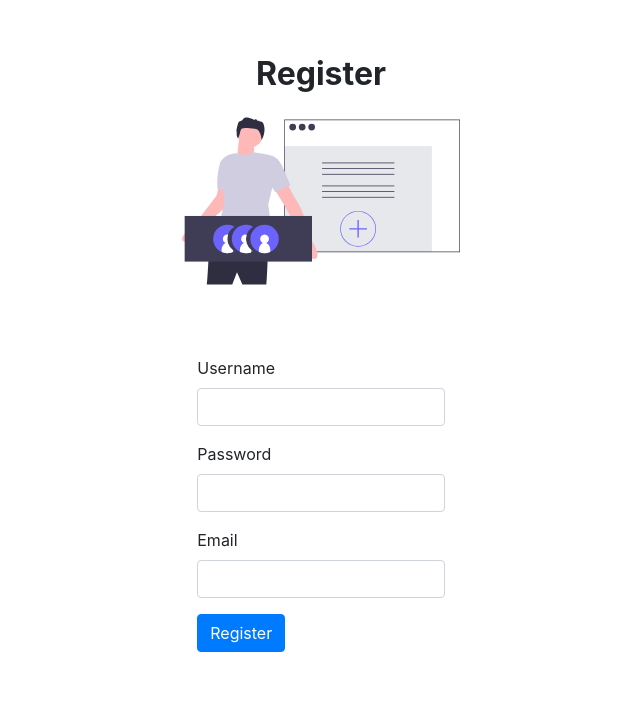
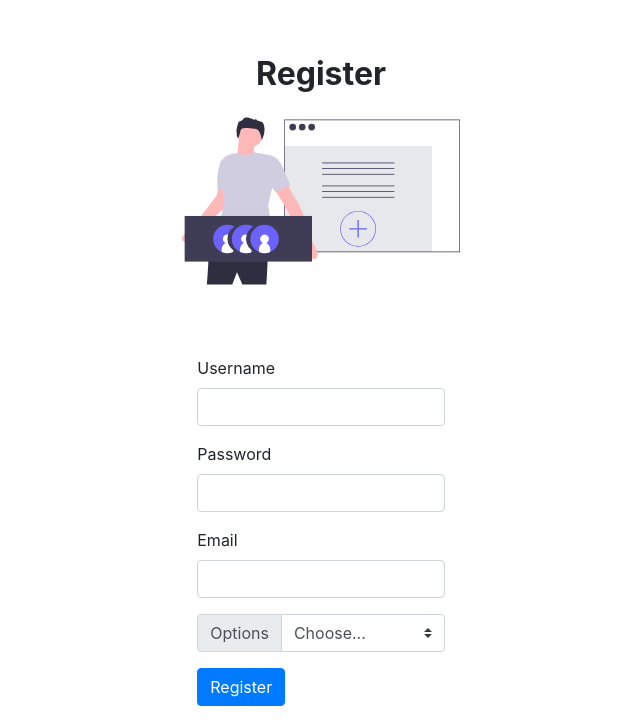
Before and after one commit to sasmit/serviceMgmt, a React app: page /register in a window 1280 px wide. Shown: the part 112-834 px from the top of the page, without its empty margins (319-959 px from the left). Before the commit the page ends 800 px from the top, so only its background shows below. Built offline with nearby package versions, Linux system fonts and the light colour scheme.

Commit message:
User home page and minor changes in register page

```diff
--- a/src/App.js
+++ b/src/App.js
@@ -2,6 +2,7 @@ import React from 'react';
 import { Route, Switch, Redirect } from 'react-router-dom';
 import LoginForm from './components/loginForm';
 import RegisterForm from './components/registerForm';
+import UserHomePage from './components/userHomePage';
 import './App.css';
 
 function App() {
@@ -9,9 +10,10 @@ function App() {
 		<React.Fragment>
 			<main className="container">
 				<Switch>
-					<Route path='/login' component={LoginForm} />
-					<Route path='/register' component={RegisterForm} />
-					<Redirect exact from="/" to="/login" />
+					<Route path='/userhome' component={UserHomePage}/>
+					<Route path='/register' component={RegisterForm}/>
+					<Route path='/login' component={LoginForm}/>
+					<Redirect exact from="/" to="/login"/>
 				</Switch>
 			</main>
 		</React.Fragment>
--- /dev/null
+++ b/src/common/dropdown.jsx
@@ -0,0 +1,24 @@
+import React from 'react';
+
+const DropDown = ({option1, option2, option3, value, onChange}) => {
+    return (
+        <div className="input-group mb-3">
+            <div className="input-group-prepend">
+                <label className="input-group-text" htmlFor="inputGroupSelect01">Options</label>
+            </div>
+            <select
+                className="custom-select"
+                id="inputGroupSelect01"
+                value={value}
+                onChange={onChange}
+            >
+                <option value="0">Choose...</option>
+                <option value="1">{option1}</option>
+                <option value="2">{option2}</option>
+                <option value="3">{option3}</option>
+            </select>
+        </div>
+     );
+}
+
+export default DropDown;
--- a/src/common/form.jsx
+++ b/src/common/form.jsx
@@ -1,5 +1,6 @@
 import React, { Component } from 'react';
 import Input from './input';
+import DropDown from './dropdown';
 import '../styles/login.css';
 
 class Form extends Component {
@@ -25,6 +26,14 @@ class Form extends Component {
 		this.setState({ data });
 	};
 
+	handleSelect = (e) => {
+		console.log("option selected");
+		const data = {...this.state.data};
+		data.type = e.currentTarget.value;
+		this.setState({data});
+		console.log(data);
+	};
+
 	renderButton = label => {
 		return (
 			<button className="btn btn-primary align-md-center" onClick={this.routeChange}>{label}</button>
@@ -44,6 +53,19 @@ class Form extends Component {
 		);
 	}
 
+	renderDropDown(option1, option2, option3) {
+		const { data } = this.state;
+		return (
+			<DropDown
+				option1={option1}
+				option2={option2}
+				option3={option3}
+				value ={data.type}
+				onChange={this.handleSelect}
+			/>
+		);
+	}
+
 
 }
 
--- a/src/components/registerForm.jsx
+++ b/src/components/registerForm.jsx
@@ -12,7 +12,6 @@ class RegisterForm extends Form {
 	};
 
 	render() {
-
 		return (
 		<div>
 			<Header text="Register" image={registerImg}/>
@@ -21,6 +20,7 @@ class RegisterForm extends Form {
 					{this.renderInput("username", "Username", "text")}
 					{this.renderInput("password", "Password", "password")}
 					{this.renderInput("email", "Email", "text")}
+					{this.renderDropDown("Product Owner", "Customer", "Vender")}
 					{this.renderButton("Register")}
 				</form>
 			</div>
--- /dev/null
+++ b/src/components/userHomePage.jsx
@@ -0,0 +1,9 @@
+import React, { Component } from 'react';
+
+class UserHomePage extends Component {
+    render() {
+        return ( <h1>Here is user Home Page</h1> );
+    }
+}
+
+export default UserHomePage;
```
